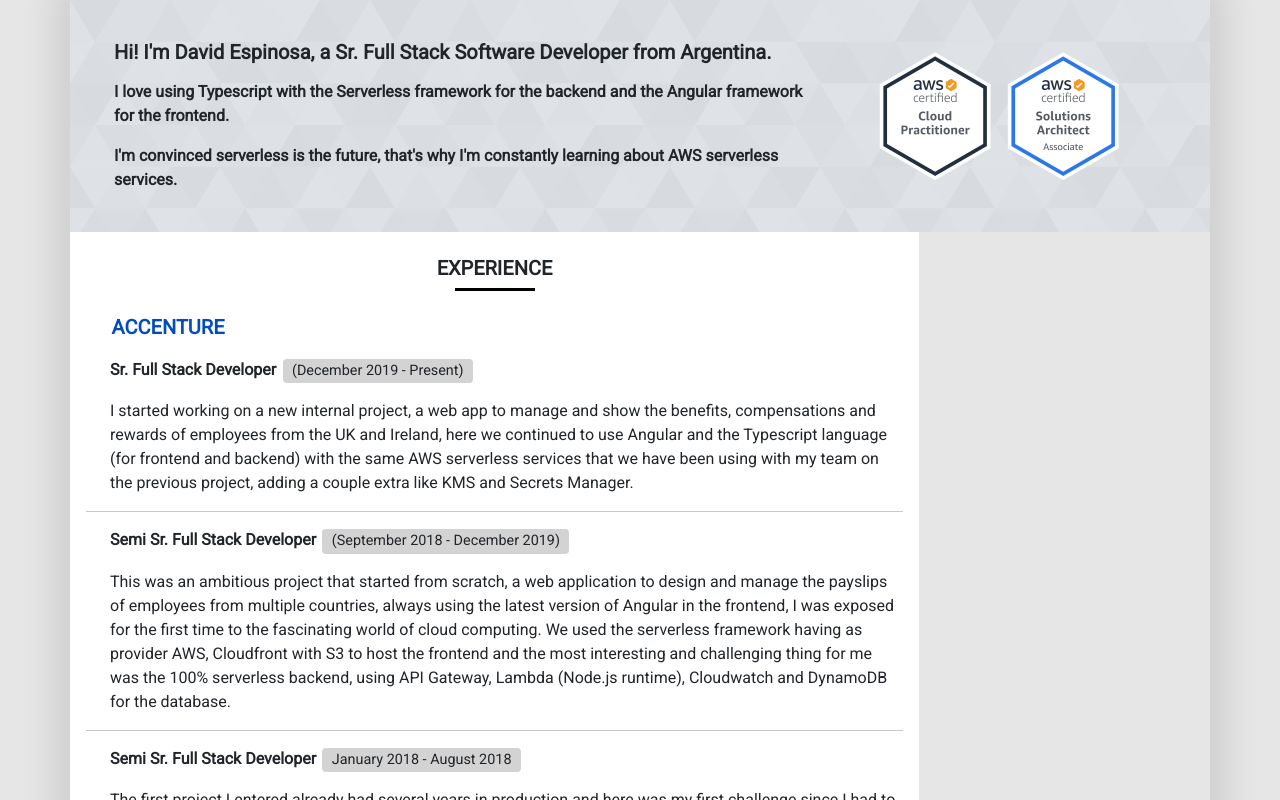
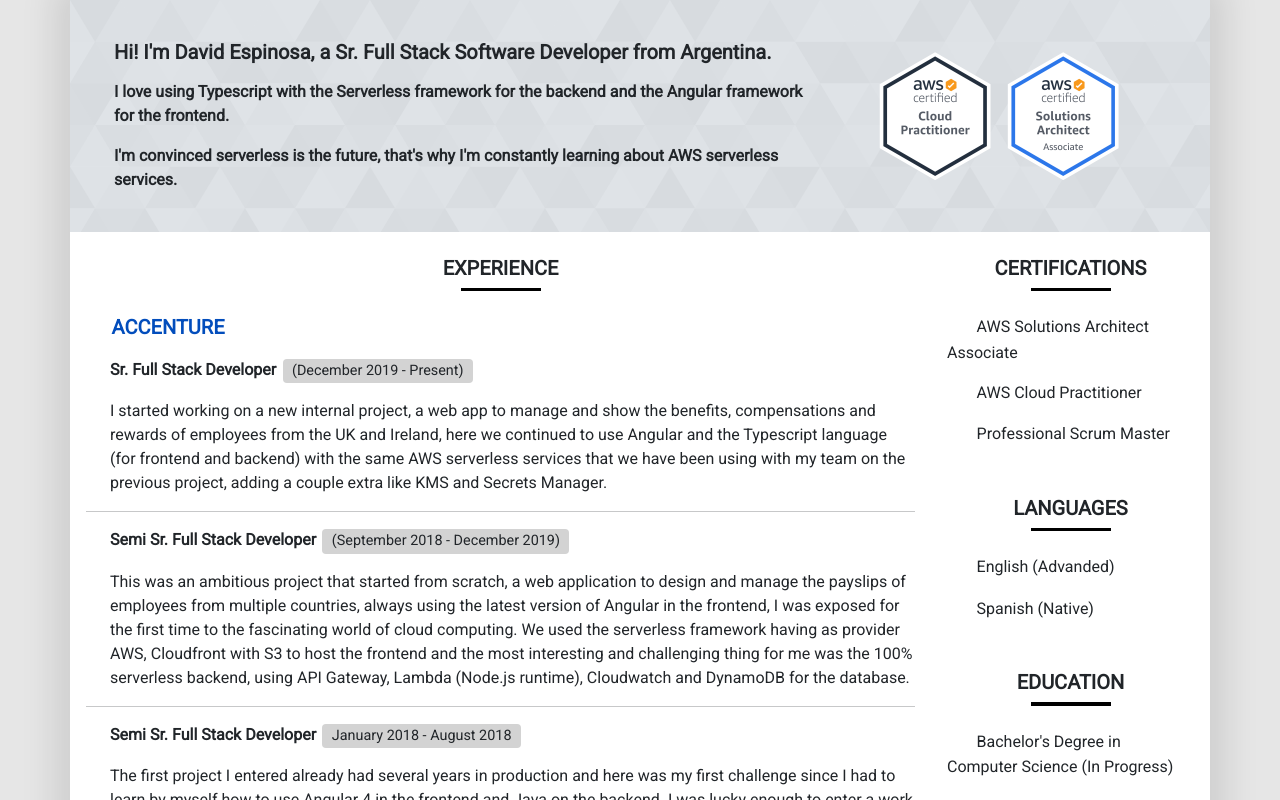
Before and after one commit to DavidEspinosa42/davidespinosa.dev, an Angular app: page /resume in a window 1280 px wide. Shown: the top 800 px of the page. Built offline with nearby package versions, Linux system fonts and the light colour scheme.

Commit message:
Add info component

```diff
--- a/src/app/resume/experience/experience.component.scss
+++ b/src/app/resume/experience/experience.component.scss
@@ -1,5 +1,6 @@
 .container {
 	padding: 0.5rem 1rem;
+	margin: 0;
 	background-color: #ffffff;
 
 	.company {
--- /dev/null
+++ b/src/app/resume/info/info-items.interface.ts
@@ -0,0 +1,4 @@
+export interface InfoItems {
+	icon: string;
+	items: string[];
+}
--- /dev/null
+++ b/src/app/resume/info/info.component.html
@@ -0,0 +1,10 @@
+<div class="container">
+	<ng-container *ngFor="let item of items.items">
+		<p>
+			<svg class="bi" fill="currentColor">
+				<use [attr.xlink:href]="'assets/bootstrap-icons.svg#' + items.icon"/>
+			</svg>
+			{{ item }}
+		</p>
+	</ng-container>
+</div>
--- /dev/null
+++ b/src/app/resume/info/info.component.scss
@@ -0,0 +1,11 @@
+.container {
+	padding: 0.5rem 1rem;
+	margin: 0;
+	background-color: #ffffff;
+
+	.bi {
+		margin: 0 0.3rem 0.3rem 0;
+		height: 1.3rem;
+		width: 1.3rem;
+	}
+}
--- /dev/null
+++ b/src/app/resume/info/info.component.ts
@@ -0,0 +1,18 @@
+import { Component, OnInit, Input } from '@angular/core';
+import { InfoItems } from './info-items.interface';
+
+@Component({
+	selector: 'app-info',
+	templateUrl: './info.component.html',
+	styleUrls: ['./info.component.scss']
+})
+export class InfoComponent implements OnInit {
+	@Input()
+	public items: InfoItems;
+
+	constructor() { }
+
+	ngOnInit(): void {
+	}
+
+}
--- a/src/app/resume/resume.component.html
+++ b/src/app/resume/resume.component.html
@@ -5,13 +5,19 @@
 		</div>
 	</div>
 	<div class="row">
-		<div class="col-9">
+		<div class="col-lg-9">
 			<app-title [title]="'EXPERIENCE'"></app-title>
+			<app-experience *ngFor="let experience of experiences" [experience]="experience"></app-experience>
 		</div>
-	</div>
-	<div class="row">
-		<div class="col-9">
-			<app-experience *ngFor="let experience of experiences" [experience]="experience"></app-experience>
+		<div class="col-lg-3">
+			<app-title [title]="'CERTIFICATIONS'"></app-title>
+			<app-info [items]="certifications" ></app-info>
+			<app-title [title]="'LANGUAGES'"></app-title>
+			<app-info [items]="languages" ></app-info>
+			<app-title [title]="'EDUCATION'"></app-title>
+			<app-info [items]="education" ></app-info>
+			<app-title [title]="'SKILLS'"></app-title>
+			<app-info [items]="skills" ></app-info>
 		</div>
 	</div>
 </div>
--- a/src/app/resume/resume.component.scss
+++ b/src/app/resume/resume.component.scss
@@ -1,4 +1,26 @@
 .container {
-    padding: 0;
-    box-shadow: 0 0 2rem 1rem rgba(0, 0, 0, 0.1);
+	padding: 0;
+	background-color: white;
+	box-shadow: 0 0 2rem 1rem rgba(0, 0, 0, 0.1);
+
+	.col-lg-9 {
+		padding-right: 0;
+	}
+
+	.col-lg-3 {
+		padding-left: 0;
+		//background-color: white;
+	}
+
+	// Medium devices (tablets, less than 992px)
+	@media (max-width: 991.98px) {
+		.col {
+			padding-right: 0;
+		}
+
+		.col-lg-3 {
+			padding-left: 0.75rem;
+			padding-right: 0;
+		}
+	}
 }
--- a/src/app/resume/resume.component.ts
+++ b/src/app/resume/resume.component.ts
@@ -1,5 +1,6 @@
 import { Component, OnInit } from '@angular/core';
 import { Experience } from './experience/experience.interface';
+import { InfoItems } from './info/info-items.interface';
 
 @Component({
 	selector: 'app-resume',
@@ -71,6 +72,25 @@
 		}
 	];
 
+	public certifications: InfoItems = {
+		icon: 'award',
+		items: ['AWS Solutions Architect Associate', 'AWS Cloud Practitioner', 'Professional Scrum Master']
+	};
+
+	public languages: InfoItems = {
+		icon: 'chat',
+		items: ['English (Advanded)', 'Spanish (Native)']
+	};
+
+	public education: InfoItems = {
+		icon: 'easel',
+		items: ['Bachelor\'s Degree in Computer Science (In Progress)']
+	};
+
+	public skills: InfoItems = {
+		icon: 'check2',
+		items: ['Angular', 'Typescript', 'Node.js', 'Karma', 'Jasmine', 'HTML', 'SCSS', 'GIT', 'Scrum', 'MySQL', 'AWS DynamoDB (NoSQL)', 'AWS Serverless Services']
+	};
 
 	constructor() { }
 
--- a/src/app/resume/resume.module.ts
+++ b/src/app/resume/resume.module.ts
@@ -6,10 +6,11 @@
 import { WhoAmIComponent } from './whoami/whoami.component';
 import { ExperienceComponent } from './experience/experience.component';
 import { TitleComponent } from './title/title.component';
+import { InfoComponent } from './info/info.component';
 
 
 @NgModule({
-	declarations: [ResumeComponent, WhoAmIComponent, ExperienceComponent, TitleComponent],
+	declarations: [ResumeComponent, WhoAmIComponent, ExperienceComponent, TitleComponent, InfoComponent],
 	imports: [
 		CommonModule,
 		ResumeRoutingModule
--- a/src/app/resume/title/title.component.scss
+++ b/src/app/resume/title/title.component.scss
@@ -1,6 +1,7 @@
 .container {
     background-color: white;
-    padding: 1.5rem 0 0.5rem 0;
+	padding: 1.5rem 0 0.5rem 0;
+	margin: 0;
 
     h5 {
         margin: 0;
--- a/src/app/resume/whoami/whoami.component.scss
+++ b/src/app/resume/whoami/whoami.component.scss
@@ -1,5 +1,6 @@
 .container {
-    padding: 0;
+	padding: 0;
+	margin: 0;
     background-color: white;
 
     .row {
```
Also changed, not shown: 2 other files (tests, documents, lock files or other folders). Lines whose indentation alone changed are shown as unchanged.
